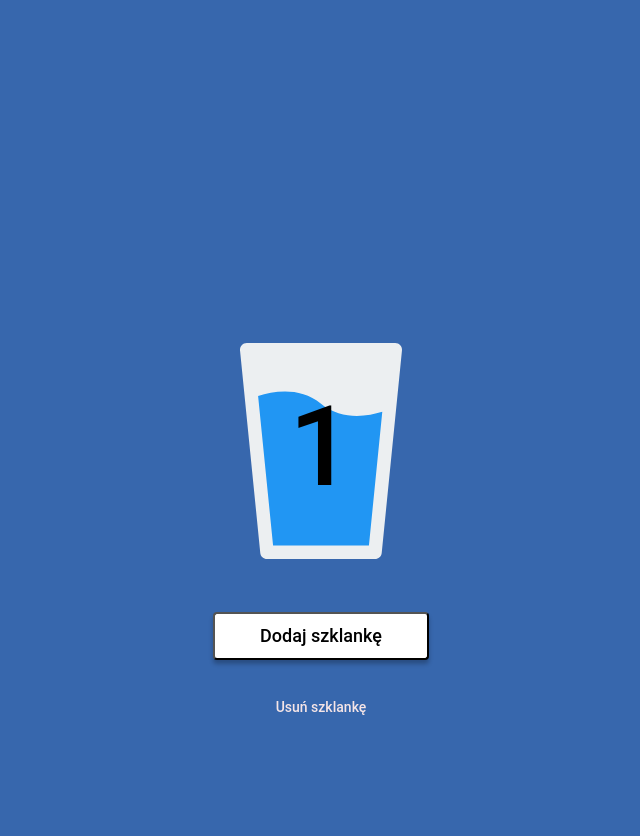
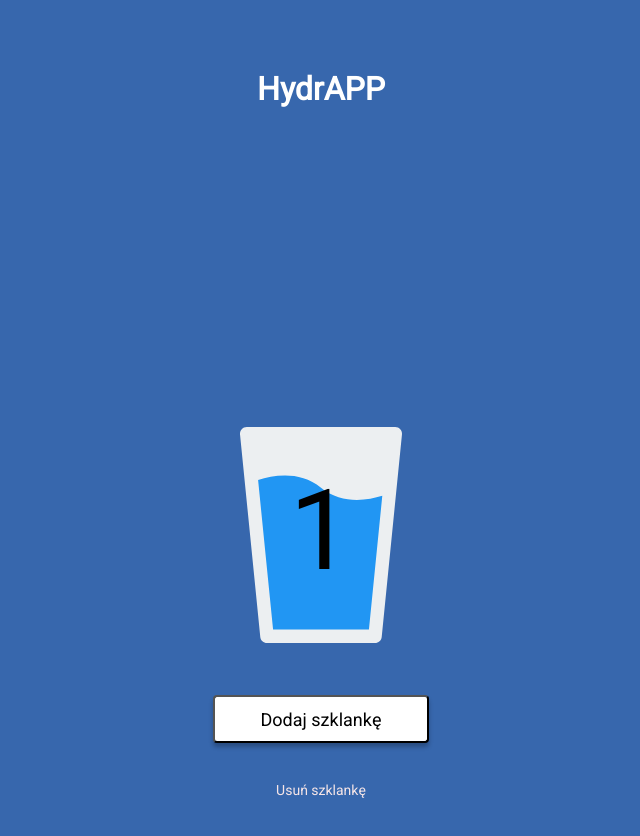
Before and after one commit to BartlomiejKar/hydrapp, a website built with webpack: page src/content/index.html in a window 1280 px wide. Both pictures are taken after a click on the button "Dodaj szklankę". Shown: the whole page, without its empty margins (319-959 px from the left). Before the commit the page ends 800 px from the top, so only its background shows below. Built offline with nearby package versions, Linux system fonts and the light colour scheme; files whose address does not match are found by name.

Commit message:
add styles

```diff
--- a/src/content/index.html
+++ b/src/content/index.html
@@ -12,7 +12,9 @@
 <body>
   <main>
     <div>
-
+      <header class="header">
+        <h1 class="header__title">HydrAPP</h1>
+      </header>
       <h1 class="h1"></h1>
       <svg class="glass" width="210" height="280" viewBox="0 0 280 280" fill="none" xmlns="http://www.w3.org/2000/svg">
         <path
@@ -23,9 +25,6 @@
           fill="#2196F3" />
       </svg>
     </div>
-
-
-
     <button class="button1 button1_js">Dodaj szklankę</button>
     <button class="button2 button2_js">Usuń szklankę</button>
   </main>
--- a/src/js/main.js
+++ b/src/js/main.js
@@ -1,26 +1,30 @@
-console.log("działa")
+
 
 const btnAdd = document.querySelector(".button1_js")
 const btnDelete = document.querySelector(".button2_js")
 const h1 = document.querySelector(".h1")
 
-
+const key = new Date().toISOString().slice(0, 10);
+console.log(key)
 let counter = 0;
 h1.textContent = counter;
 const addGlass = () => {
     console.log("dodaj szklankę")
 
-    console.log(counter)
+
 
     h1.textContent = counter
     if (counter < 20) {
         ++counter
         h1.textContent = counter;
+        localStorage.setItem(key, h1.textContent)
     } else {
         counter = 20;
         alert("starczy Ci już")
     }
+    console.log(localStorage)
 }
+
 
 
 const deleteGlass = () => {
@@ -30,11 +34,14 @@ const deleteGlass = () => {
     if (counter > 0) {
         --counter
         h1.textContent = counter;
+        localStorage.setItem(key, h1.textContent)
     } else {
         counter = 0;
         h1.textContent = counter;
     }
+    console.log(localStorage)
 }
+
 
 
 btnAdd.addEventListener("click", addGlass)
--- a/src/scss/main.scss
+++ b/src/scss/main.scss
@@ -1,7 +1,7 @@
 @import "_normalize";
 @import "_variables";
 
-
+@import url('https://fonts.googleapis.com/css?family=Roboto&display=swap&subset=latin-ext');
 
 html {
     box-sizing: border-box;
@@ -19,7 +19,14 @@ html {
     justify-content:center;
     align-items: center;
   }
-
+.header {
+  display: flex;
+  justify-content: center;
+  margin-top: 50px;
+}
+.header__title {
+  color: white;
+}
 
   .glass{
     width:100%;
```
Also changed, not shown: dist/css/main.css, dist/index.html, dist/js/main.js, 1 other file.
